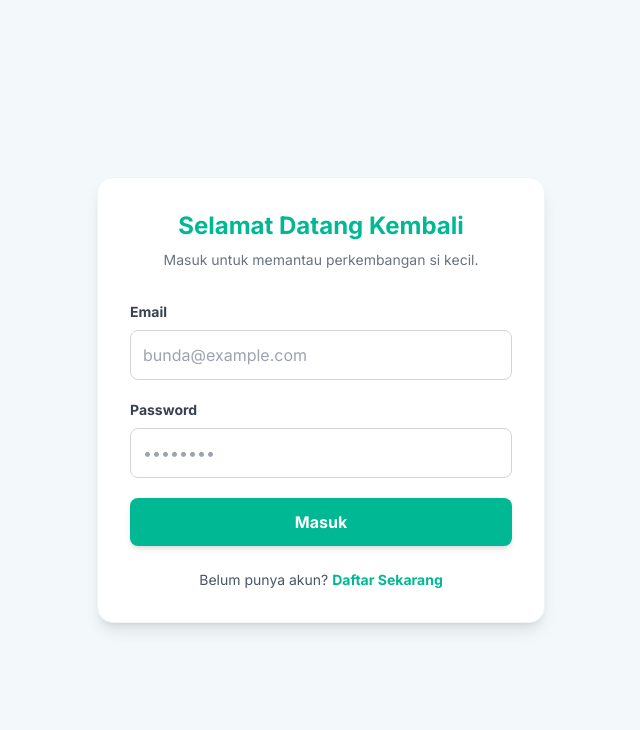
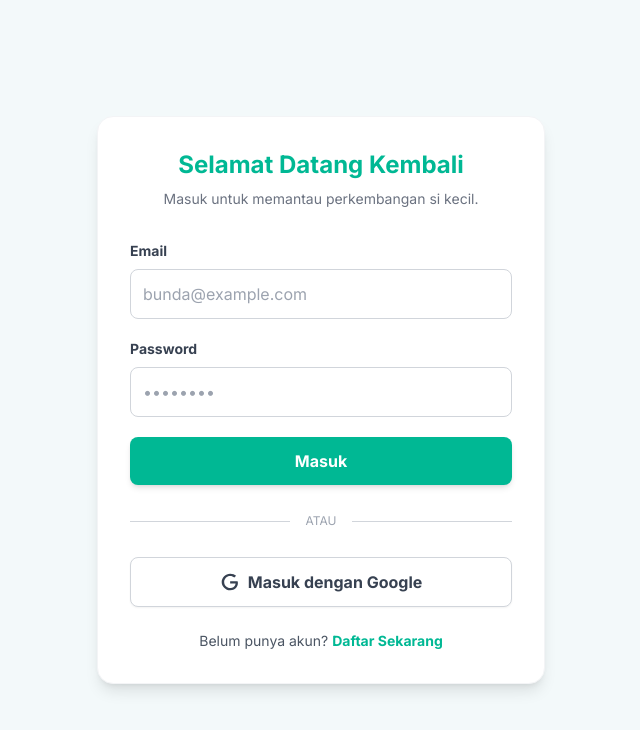
Before and after one commit to MuhamadHafizSaputra/tyo-studio, a Next.js app in the folder tyostudio-fe/: page /login in a window 1280 px wide. Shown: the top 730 px of the page, without its empty margins (319-959 px from the left). Built offline with nearby package versions, Linux system fonts and the light colour scheme.

Commit message:
Add GoogleAuth

```diff
--- a/tyostudio-fe/src/app/(auth)/login/page.tsx
+++ b/tyostudio-fe/src/app/(auth)/login/page.tsx
@@ -3,7 +3,7 @@
 import React from 'react';
 import Link from 'next/link';
 import { useRouter } from 'next/navigation';
-import { createClient } from '../../../utils/supabase/client';
+import { createClient } from '../../../utils/supabase/client'; //
 import { toast } from 'sonner';
 
 export default function LoginPage() {
@@ -11,6 +11,24 @@ export default function LoginPage() {
   const [email, setEmail] = React.useState('');
   const [password, setPassword] = React.useState('');
   const [loading, setLoading] = React.useState(false);
+
+  // --- Tambahkan Fungsi ini ---
+  const handleGoogleLogin = async () => {
+    const supabase = createClient();
+
+    const { error } = await supabase.auth.signInWithOAuth({
+      provider: 'google',
+      options: {
+        // Arahkan ke route yang baru saja kita buat di langkah 1
+        redirectTo: `${window.location.origin}/auth/callback`,
+      },
+    });
+
+    if (error) {
+      toast.error(error.message);
+    }
+  };
+  // ---------------------------
 
   const handleLogin = async (e: React.FormEvent) => {
     e.preventDefault();
@@ -71,6 +89,29 @@ export default function LoginPage() {
           >
             {loading ? 'Memuat...' : 'Masuk'}
           </button>
+
+          {/* --- Tambahkan Tombol Google di Sini --- */}
+          <div className="relative flex py-2 items-center">
+            <div className="flex-grow border-t border-gray-300"></div>
+            <span className="flex-shrink-0 mx-4 text-gray-400 text-xs">ATAU</span>
+            <div className="flex-grow border-t border-gray-300"></div>
+          </div>
+
+          <button
+            type="button"
+            onClick={handleGoogleLogin}
+            className="w-full bg-white border border-gray-300 text-gray-700 font-bold py-3 rounded-lg hover:bg-gray-50 transition shadow-sm flex items-center justify-center gap-2"
+          >
+            <svg className="w-5 h-5" viewBox="0 0 24 24">
+              <path
+                fill="currentColor"
+                d="M21.35 11.1h-9.17v2.73h6.51c-.33 3.81-3.5 5.44-6.5 5.44C8.36 19.27 5 16.25 5 12c0-4.1 3.2-7.27 7.16-7.27 1.94 0 3.73.74 5.02 1.85l2.16-2.16C17.6 2.96 15.4 2 12.16 2 6.65 2 2 6.65 2 12s4.65 10 10.16 10c7.1 0 10.56-6.19 8.96-10.9z"
+              />
+            </svg>
+            Masuk dengan Google
+          </button>
+           {/* --------------------------------------- */}
+
         </form>
 
         <div className="mt-6 text-center text-sm text-gray-600">
--- /dev/null
+++ b/tyostudio-fe/src/app/auth/callback/route.ts
@@ -0,0 +1,40 @@
+import { NextResponse } from 'next/server';
+import { createServerClient } from '@supabase/ssr';
+import { cookies } from 'next/headers';
+
+export async function GET(request: Request) {
+  const { searchParams, origin } = new URL(request.url);
+  const code = searchParams.get('code');
+  // Redirect ke /profile setelah login sukses
+  const next = searchParams.get('next') ?? '/profile';
+
+  if (code) {
+    const cookieStore = await cookies();
+    const supabase = createServerClient(
+      process.env.NEXT_PUBLIC_SUPABASE_URL!,
+      process.env.NEXT_PUBLIC_SUPABASE_ANON_KEY!,
+      {
+        cookies: {
+          getAll() {
+            return cookieStore.getAll();
+          },
+          setAll(cookiesToSet) {
+            cookiesToSet.forEach(({ name, value, options }) =>
+              cookieStore.set(name, value, options)
+            );
+          },
+        },
+      }
+    );
+
+    // Tukar "code" dari Google dengan session user yang valid
+    const { error } = await supabase.auth.exchangeCodeForSession(code);
+
+    if (!error) {
+      return NextResponse.redirect(`${origin}${next}`);
+    }
+  }
+
+  // Jika gagal, kembalikan ke login
+  return NextResponse.redirect(`${origin}/login?error=auth-code-error`);
+}
```
